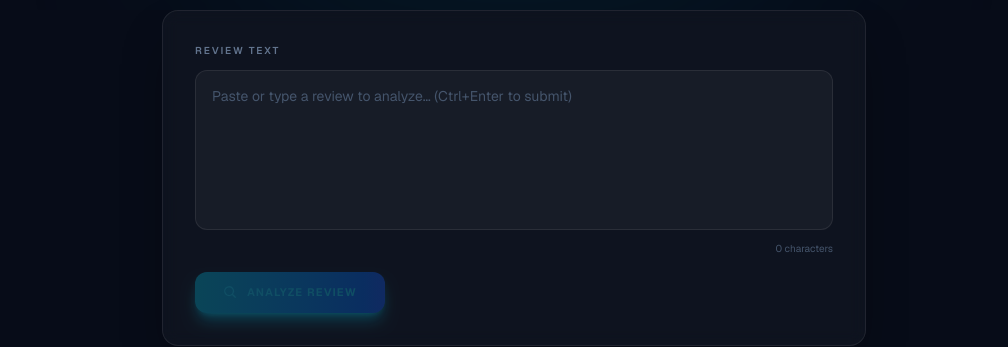
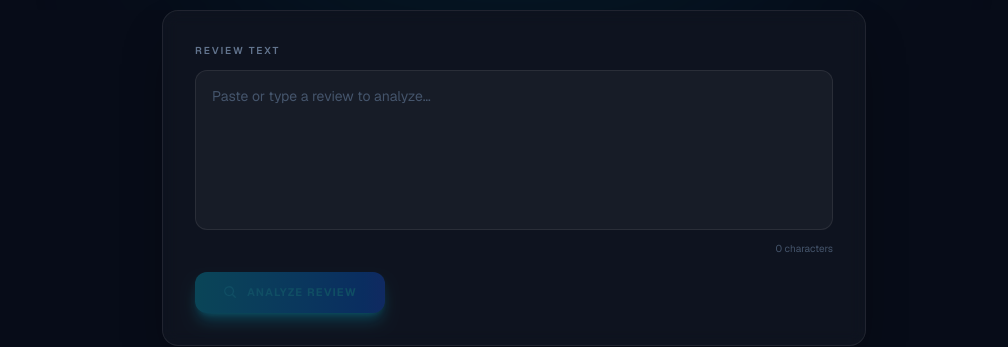
Before and after one commit to Vishal0504-tech/fake-review-detector, a Next.js app in the folder frontend/: page / in a window 1280 px wide. Shown: the part 348-695 px from the top of the page, without its empty margins (126-1134 px from the left). Built offline with nearby package versions, Linux system fonts and the light colour scheme; no server answers.

Commit message:
updates frontend

```diff
--- a/frontend/app/page.js
+++ b/frontend/app/page.js
@@ -72,7 +72,7 @@ export default function AnalyzePage() {
           <textarea
             id="review-input"
             className="w-full bg-white/[0.04] border border-white/[0.08] rounded-xl px-4 py-3.5 text-sm text-slate-100 placeholder-slate-600 resize-none focus:outline-none focus:border-cyan-500/50 focus:bg-white/[0.06] focus:ring-1 focus:ring-cyan-500/30 transition-all duration-200 min-h-[160px] leading-relaxed"
-            placeholder="Paste or type a review to analyze… (Ctrl+Enter to submit)"
+            placeholder="Paste or type a review to analyze… "
             value={text}
             onChange={(e) => setText(e.target.value)}
             onKeyDown={handleKeyDown}
@@ -132,7 +132,8 @@ export default function AnalyzePage() {
 
         {/* ── Result Card ── */}
         {result && (
-          <ResultCard result={result} isFake={isFake} scorePercent={scorePercent} />
+          <ResultCard result={result} isFake={isFake} scorePercent={scorePercent} onKeyDown={handleKeyDown} />
+
         )}
       </main>
     </div>
```
